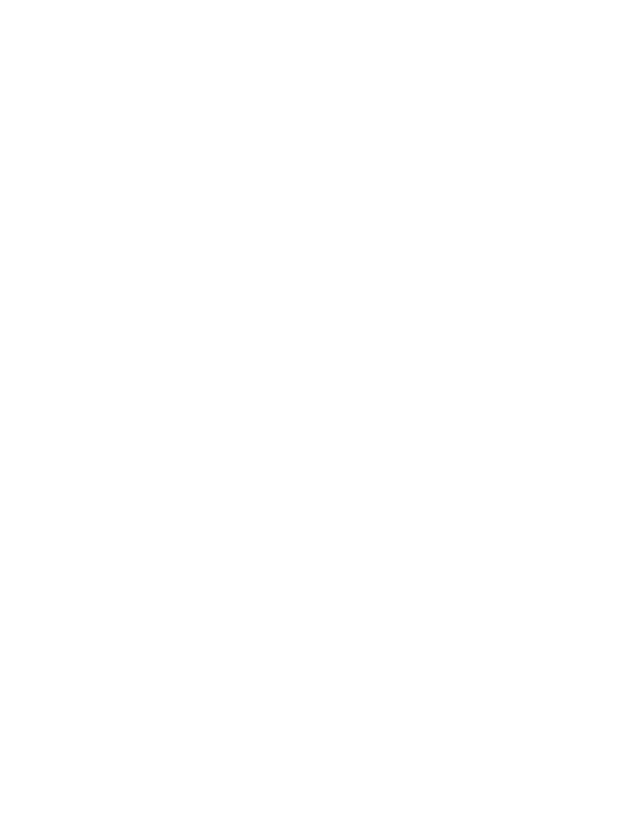
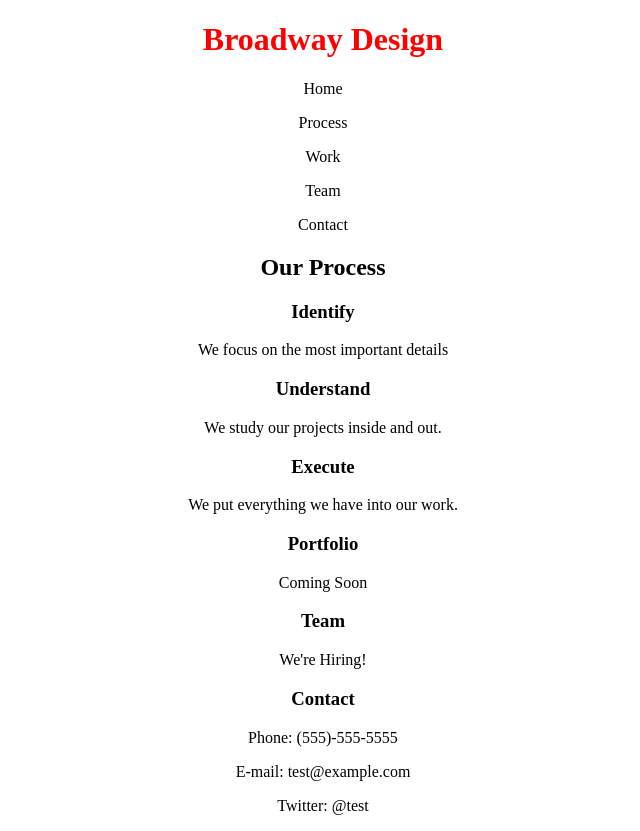
Before and after one commit to laugwd/Broadway, a plain HTML site: page index.html in a window 1280 px wide. Shown: the whole page, without its empty margins (317-957 px from the left). Before the commit the page ends 800 px from the top, so only its background shows below. Drawn offline with Linux system fonts and the light colour scheme.

Commit message:
Text Entered, Stylesheet Linked, body centered.

```diff
--- a/index.html
+++ b/index.html
@@ -2,9 +2,52 @@
 <html>
   <head>
     <meta charset="utf-8">
-    <title>Broadway</title>
+    <title>Broadway Design</title>
+    <link href="./resources/css/style.css" type="text/css" rel="stylesheet" >
   </head>
   <body>
+    <div>
+      <h1>Broadway Design</h1>
+      <div id="nav">
+        <p>Home</p>
+        <p>Process</p>
+        <p>Work</p>
+        <p>Team</p>
+        <p>Contact</p>
+      </div>
 
+      <div>
+        <h2>Our Process</h2>
+          <h3>Identify</h3>
+            <p>We focus on the most important details</p>
+      </div>
+      <div>
+          <h3>Understand</h3>
+            <p>We study our projects inside and out.</p>
+      </div>
+      <div>
+        <h3>Execute</h3>
+          <p>We put everything we have into our work.</p>
+      </div>
+      <div>
+        <h3>Portfolio</h3>
+          <p>Coming Soon</p>
+      </div>
+      <div>
+        <h3>Team</h3>
+          <p>We're Hiring!</p>
+      </div>
+      <div>
+        <h3>Contact</h3>
+            <p>Phone: (555)-555-5555</p>
+            <p>E-mail: test@example.com</p>
+            <p>Twitter: @test</p>
+      </div>
+
+
+
+
+
+    </div>
   </body>
 </html>
--- a/resources/css/style.css
+++ b/resources/css/style.css
@@ -0,0 +1,6 @@
+body{
+  text-align: center;
+}
+h1{
+  color: red;
+}
```
